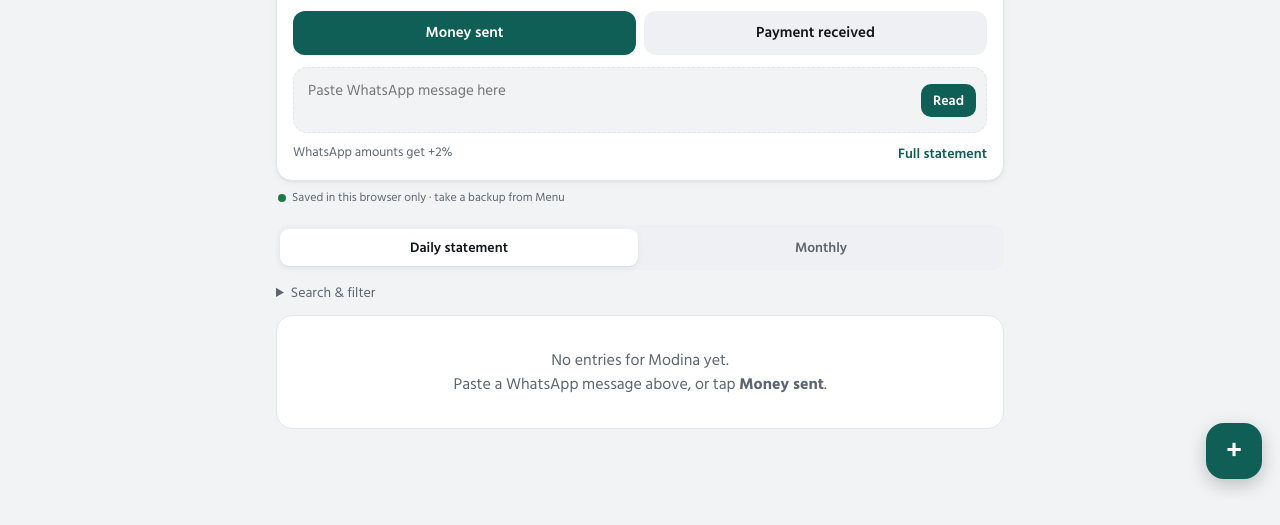
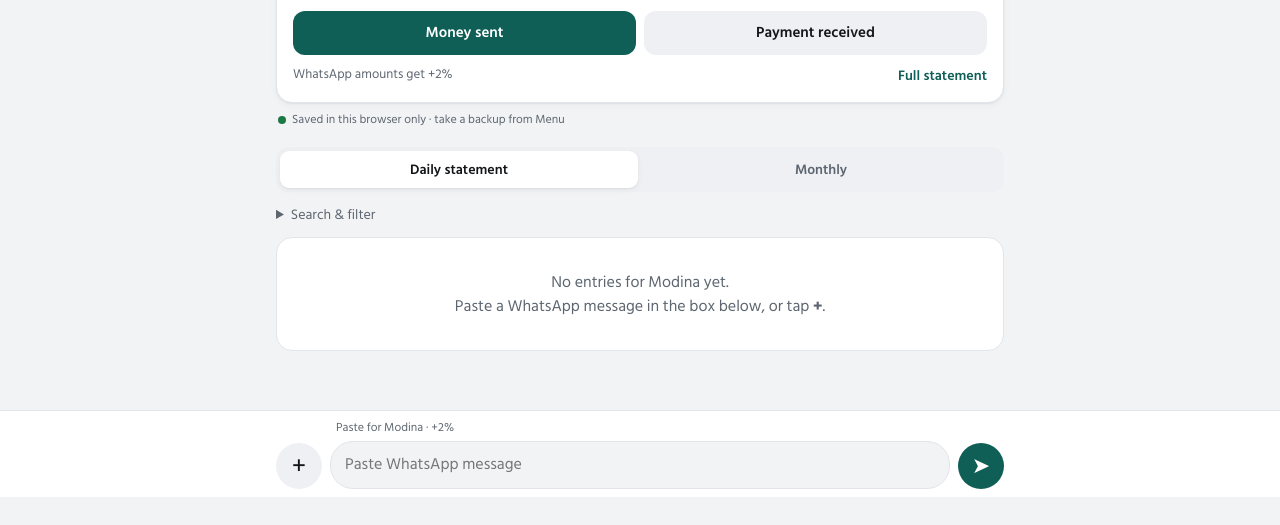
Before and after one commit to muhammadiafinance-sudo/Date-app, a plain HTML site: page hisab/index.html in a window 1280 px wide. Shown: the part 303-828 px from the top of the page. After the commit the page ends 800 px from the top, so only its background shows below. Drawn offline with Linux system fonts and the light colour scheme.

Commit message:
Partner Hisab: chat-style layout
Co-Authored-By: Claude Opus 5.5 <noreply@anthropic.com>
Claude-Session: https://claude.ai/code/session_01XEfbEQXSMXiWBLSTktroWg

```diff
--- a/hisab/index.html
+++ b/hisab/index.html
@@ -39,7 +39,7 @@
   --recv-soft:#1d3d2a;--recv-ink:#7fdca2;
   --chip:#252a30;--shadow:none;--toast:#eceef1;--on-toast:#0e1012;--scrim:rgba(0,0,0,.6);color-scheme:dark}
 *{box-sizing:border-box}
-body{background:var(--bg);color:var(--ink);font:16px/1.5 var(--font);padding-bottom:96px;-webkit-tap-highlight-color:transparent}
+body{background:var(--bg);color:var(--ink);font:16px/1.5 var(--font);padding-bottom:calc(92px + env(safe-area-inset-bottom,0px));-webkit-tap-highlight-color:transparent}
 body::before{content:"";position:fixed;inset:0 0 auto;height:env(safe-area-inset-top,0px);z-index:10;background:var(--surface)}
 .num,.amt{font-variant-numeric:tabular-nums}
 .wrap{max-width:760px;margin:0 auto;padding-left:max(16px,env(safe-area-inset-left,0px));padding-right:max(16px,env(safe-area-inset-right,0px))}
@@ -84,10 +84,6 @@ header{position:sticky;top:env(safe-area-inset-top,0px);z-index:5;background:var
 .btn.sm{padding:6px 12px;font-size:14px;border-radius:10px}
 .btn:disabled{opacity:.5;cursor:default}
 .btns{display:flex;gap:8px;flex-wrap:wrap;align-items:center}
-.paste{margin-top:12px;border:1.5px dashed var(--line);border-radius:14px;padding:10px;display:flex;gap:8px;align-items:center;background:var(--bg)}
-.paste textarea{flex:1;min-width:0;border:0;background:transparent;resize:none;height:44px;font:inherit;font-size:15px;color:var(--ink);padding:2px 4px}
-.paste textarea:focus{outline:none}
-.paste:focus-within{border-color:var(--brand)}
 .meta-line{display:flex;justify-content:space-between;gap:8px;flex-wrap:wrap;margin-top:10px;font-size:13px;color:var(--muted)}
 .linkish{background:none;border:0;padding:0;color:var(--brand);font-weight:600;cursor:pointer;font-size:14px}
 .sync{font-size:12px;color:var(--muted);margin:8px 2px 0;display:flex;align-items:center;gap:6px}
@@ -148,7 +144,16 @@ input,select,textarea{width:100%;padding:10px 12px;border:1px solid var(--line);
 .tbl td{padding:8px 14px;border-top:1px solid var(--line);white-space:nowrap}
 
 /* fab, dialogs, toast */
-.fab{position:fixed;right:calc(18px + env(safe-area-inset-right,0px));bottom:calc(18px + env(safe-area-inset-bottom,0px));width:56px;height:56px;border-radius:18px;font-size:28px;line-height:1;box-shadow:0 6px 18px rgba(0,0,0,.22);z-index:6;padding:0}
+.composer{position:fixed;left:0;right:0;bottom:0;z-index:6;background:var(--surface);border-top:1px solid var(--line);padding-top:8px;padding-bottom:calc(8px + env(safe-area-inset-bottom,0px))}
+.composer .wrap{display:flex;align-items:flex-end;gap:8px}
+.cbtn{flex:none;width:46px;height:46px;border-radius:50%;border:0;display:grid;place-items:center;font-size:22px;line-height:1;cursor:pointer;padding:0}
+.cbtn.plus{background:var(--chip);color:var(--ink);font-size:26px}
+.cbtn.send{background:var(--brand);color:var(--on-brand)}
+.cbox{flex:1;min-width:0;background:var(--bg);border:1px solid var(--line);border-radius:23px;padding:4px 14px;display:flex;align-items:center}
+.cbox:focus-within{border-color:var(--brand)}
+.cbox textarea{width:100%;border:0;background:transparent;resize:none;font:inherit;font-size:16px;color:var(--ink);padding:8px 0;height:38px;max-height:120px;line-height:1.35}
+.cbox textarea:focus{outline:none}
+.cfor{font-size:12px;color:var(--muted);margin:0 0 4px 60px}
 dialog{border:0;border-radius:18px;padding:0;width:min(520px,calc(100vw - 24px));background:var(--surface);color:var(--ink)}
 dialog::backdrop{background:var(--scrim)}
 .dhd{padding:14px 16px;border-bottom:1px solid var(--line);display:flex;justify-content:space-between;align-items:center;gap:8px}
@@ -177,7 +182,7 @@ dialog::backdrop{background:var(--scrim)}
 .psum{display:flex;justify-content:space-between;gap:8px;flex-wrap:wrap;padding:10px 0;border-top:2px solid var(--line);font-variant-numeric:tabular-nums}
 pre.stmt{white-space:pre-wrap;background:var(--bg);padding:12px;border-radius:12px;font:14px/1.5 var(--font);max-height:46vh;overflow:auto;font-variant-numeric:tabular-nums;user-select:all;margin:0 0 12px}
 .hint{font-size:13px;color:var(--muted)}
-.toast{position:fixed;left:50%;bottom:calc(90px + env(safe-area-inset-bottom,0px));transform:translateX(-50%);background:var(--toast);color:var(--on-toast);padding:10px 12px 10px 16px;border-radius:12px;font-size:14px;opacity:0;transition:opacity .2s;pointer-events:none;z-index:50;max-width:calc(100vw - 32px);display:flex;gap:12px;align-items:center}
+.toast{position:fixed;left:50%;bottom:calc(100px + env(safe-area-inset-bottom,0px));transform:translateX(-50%);background:var(--toast);color:var(--on-toast);padding:10px 12px 10px 16px;border-radius:12px;font-size:14px;opacity:0;transition:opacity .2s;pointer-events:none;z-index:50;max-width:calc(100vw - 32px);display:flex;gap:12px;align-items:center}
 .toast.show{opacity:1;pointer-events:auto}
 .toast button{background:none;border:0;color:inherit;font-weight:700;text-decoration:underline;cursor:pointer;padding:2px 4px}
 
@@ -186,7 +191,7 @@ pre.stmt{white-space:pre-wrap;background:var(--bg);padding:12px;border-radius:12
 .lock .box{width:min(340px,100%);text-align:center}
 .lock .logo{margin:0 auto 12px;width:52px;height:52px;font-size:26px;border-radius:14px}
 .lock input{text-align:center;font-size:26px;letter-spacing:.4em;margin:14px 0 10px}
-body.locked main,body.locked header,body.locked .fab{visibility:hidden}
+body.locked main,body.locked header,body.locked .composer{visibility:hidden}
 @media (prefers-reduced-motion:reduce){.toast{transition:none}}
 @media (max-width:380px){.hero .big{font-size:34px}.actions{grid-template-columns:1fr}}
 </style>
@@ -227,7 +232,14 @@ body.locked main,body.locked header,body.locked .fab{visibility:hidden}
   <section id="v-monthly" hidden><div class="card tbl" id="monthly"></div></section>
 </main>
 
-<button class="btn fab" id="fab" type="button" aria-label="Add entry">+</button>
+<div class="composer" id="composer"><div class="wrap" style="flex-direction:column;align-items:stretch;gap:0">
+  <div class="cfor" id="cfor"></div>
+  <div style="display:flex;align-items:flex-end;gap:8px">
+    <button class="cbtn plus" id="fab" type="button" aria-label="Add entry by hand">+</button>
+    <div class="cbox"><textarea id="cText" rows="1" placeholder="Paste WhatsApp message" aria-label="Paste WhatsApp message"></textarea></div>
+    <button class="cbtn send" id="cSend" type="button" aria-label="Read message">➤</button>
+  </div>
+</div></div>
 <div class="toast" id="toast" role="status"><span id="toastMsg"></span><button id="toastAct" type="button" hidden>Undo</button></div>
 
 <div class="lock" id="lock" hidden>
@@ -421,7 +433,7 @@ function save(){
 function startDb(){
   let gotM=false,gotC=false;
   const timer=setTimeout(()=>{if(!loaded)status('Still connecting… your hisab will appear when the connection is back.',true)},10000);
-  const ready=()=>{if(gotM&&gotC&&!loaded){loaded=true;clearTimeout(timer);status(canWrite?'Saved online · same on every device':'View only · you cannot change this hisab')}render()};
+  const ready=()=>{if(gotM&&gotC&&!loaded){loaded=true;clearTimeout(timer);status(canWrite?'Saved online · same on every device':'View only · you cannot change this hisab');render();toLatest();return}render()};
   db.collection('months').onSnapshot(snap=>{
     const ents=[];written={};
     snap.docs.forEach(d=>{const v=d.data()||{};written[d.id]=JSON.stringify(v.entries||{});Object.values(v.entries||{}).forEach(e=>ents.push(e))});
@@ -443,7 +455,7 @@ async function init(){
   $('writeNote').textContent=db?'Online data: only you (and people you give Editor access) can change it. Viewers can only read.':'This copy keeps data in this browser only. Save a backup file regularly.';
   if(db){startDb();return}
   try{const s=JSON.parse(store.get(LKEY));if(s&&Array.isArray(s.entries)){state=s;state.settings=state.settings||{chargeToPartner:true}}}catch(e){}
-  loaded=true;status('Saved in this browser only · take a backup from Menu');render();
+  loaded=true;status('Saved in this browser only · take a backup from Menu');render();toLatest();
 }
 
 // ================= PIN lock (this device) =================
@@ -631,10 +643,10 @@ function render(){
         <button class="btn" type="button" data-new="send">Money sent</button>
         <button class="btn soft" type="button" data-new="bank">Payment received</button>
       </div>
-      <div class="paste"><textarea data-paste="${esc(p)}" rows="1" placeholder="Paste WhatsApp message here" aria-label="Paste WhatsApp message for ${esc(p)}"></textarea><button class="btn sm" type="button" data-read="${esc(p)}">Read</button></div>
       <div class="meta-line"><span>${pc?'WhatsApp amounts get +'+pc+'%':'WhatsApp amounts are added exactly'}${t.charge?' · charges '+tk(t.charge):''}</span><button class="linkish" type="button" data-full="${esc(p)}">Full statement</button></div>
     </div>`;
   }else $('hero').innerHTML='<div class="empty">Add a profile from Menu → Profiles.</div>';
+  $('cfor').textContent=cur?`Paste for ${cur}${rate(cur)?' · +'+rate(cur)+'%':' · exact amount'}`:'';$('cText').dataset.paste=cur||'';
   $('ePartner').innerHTML=state.partners.map(p=>`<option>${esc(p)}</option>`).join('');
   $('stmtBtns').innerHTML=state.partners.map(p=>`<button class="btn ghost" type="button" data-full="${esc(p)}">${esc(p)}</button>`).join('');
   $('partnerEdit').innerHTML=state.partners.map((p,i)=>`<div class="btns" style="margin-bottom:8px"><input value="${esc(p)}" style="flex:1;min-width:120px" data-ren="${i}" aria-label="Profile name"><label style="display:flex;align-items:center;gap:4px;margin:0;color:var(--ink)">+<input type="number" step="any" min="0" value="${rate(p)}" data-pct="${esc(p)}" style="width:70px" aria-label="Extra percent for ${esc(p)}">%</label><button class="btn ghost sm" type="button" data-rm="${i}">Remove</button></div>`).join('');
@@ -642,16 +654,18 @@ function render(){
   drawPin();renderDays();renderMonthly();
 }
 let shownDays=[];
+function toLatest(){if($('v-days').hidden)return;requestAnimationFrame(()=>scrollTo({top:document.documentElement.scrollHeight,behavior:'auto'}))}
 function renderDays(){
   if(!cur){$('list').innerHTML='';$('filterSum').textContent='';return}
   const ft=$('fType').value,q=normDigits($('fSearch').value).trim().toLowerCase(),from=$('fFrom').value,to=$('fTo').value;
   const match=e=>(!ft||e.type===ft)&&(!q||[e.number,e.note,e.method,e.holder,e.bank,e.account,String(e.amount),String(e.base||'')].join(' ').toLowerCase().includes(q));
-  shownDays=dayGroups(cur).filter(d=>(!from||d.date>=from)&&(!to||d.date<=to)).map(d=>({...d,shown:d.items.filter(match)})).filter(d=>d.shown.length).reverse();
+  shownDays=dayGroups(cur).filter(d=>(!from||d.date>=from)&&(!to||d.date<=to)).map(d=>({...d,shown:d.items.filter(match)})).filter(d=>d.shown.length);
   let n=0;shownDays.forEach(d=>n+=d.shown.length);
   const filtered=ft||q||from||to;
   $('filterSum').textContent=n?`${shownDays.length} day${shownDays.length>1?'s':''} · ${n} entr${n>1?'ies':'y'}${filtered?' (filtered)':''}`:'';
-  if(!n){$('list').innerHTML=`<div class="empty">${state.entries.some(e=>e.partner===cur)?'Nothing matches this search.':`No entries for ${esc(cur)} yet.<br>Paste a WhatsApp message above, or tap <b>Money sent</b>.`}</div>`;return}
-  $('list').innerHTML='<div class="days">'+shownDays.slice(0,120).map((d,i)=>{const o=bal(d.open),c=bal(d.close);return `<section class="day${i%2?' alt':''}">
+  if(!n){$('list').innerHTML=`<div class="empty">${state.entries.some(e=>e.partner===cur)?'Nothing matches this search.':`No entries for ${esc(cur)} yet.<br>Paste a WhatsApp message in the box below, or tap <b>+</b>.`}</div>`;return}
+  const start=Math.max(0,shownDays.length-120),last=shownDays.length-1;
+  $('list').innerHTML=(start?'<p class="hint">Showing the latest 120 days. Use the date filter for older days.</p>':'')+'<div class="days">'+shownDays.slice(start).map((d,k)=>{const i=start+k,o=bal(d.open),c=bal(d.close);return `<section class="day${(last-i)%2?' alt':''}">
     <div class="dh"><div><b>${dayName(d.date)}</b><small>${d.items.length} entr${d.items.length>1?'ies':'y'}</small></div><div class="dbtns"><button class="copy" type="button" data-copyday="${i}">⧉ Copy</button><button class="copy share" type="button" data-shareday="${i}">↗ Share</button></div></div>
     ${d.shown.map(e=>`<button class="row${e.type==='bank'?' recv':''}" type="button" data-edit="${e.id}">
       <div><div class="t">${e.type==='send'?esc(e.number||'Money sent')+`<span class="chip">${esc(e.method)}</span>`:(e.method==='Bank'?'Bank payment':e.method==='Cash'?'Cash received':'Received')+`<span class="chip in">${esc(e.method)}</span>`}</div>
@@ -663,7 +677,7 @@ function renderDays(){
       <span>${d.sent?'Sent today '+tk(d.sent):''}</span>
       <span>${d.recv?'Received today <b class="green">'+tk(d.recv)+'</b>':''}</span>
       <div class="end"><small>Balance · ${c.word}</small><b class="${c.cls}">${sbal(d.close)}</b></div>
-    </div></section>`}).join('')+'</div>'+(shownDays.length>120?'<p class="hint">Showing the latest 120 days. Use the date filter for older days.</p>':'');
+    </div></section>`}).join('')+'</div>';
 }
 function renderMonthly(){
   if(!cur){$('monthly').innerHTML='';return}
@@ -739,7 +753,7 @@ function saveEntry(more){
     number:num,charge:curType==='send'?(parseFloat($('eCharge').value)||0):0,note:$('eNote').value.trim().slice(0,200)};
   if(curType==='bank'&&e.method==='Bank'){const h=$('eHolder').value.trim().slice(0,60),bk=$('eBank').value.trim().slice(0,60),ac=normDigits($('eAcct').value).trim().slice(0,30);if(h)e.holder=h;if(bk)e.bank=bk;if(ac)e.account=ac}
   if(old)state.entries[state.entries.indexOf(old)]=e;else state.entries.push(e);
-  cur=p;save();render();toast('Saved');
+  cur=p;save();render();toLatest();toast('Saved');
   if(more){['eAmount','eNumber','eCharge','eNote'].forEach(i=>$(i).value='');fillNumbers();updTotal();$('eNumber').focus()}
   else $('dlgEntry').close();
 }
@@ -804,7 +818,7 @@ function addPaste(){
   let ts=Date.now();const ids=[];
   on.forEach(r=>{const id=uid();ids.push(id);state.entries.push({id,ts:ts++,type:'send',partner:p,date:d,method:r.method||def,amount:addPct(r.base,pc),...(pc?{base:r.base,pct:pc}:{}),number:r.number,charge:0,note:(r.note||'').slice(0,200)})});
   if(pc!==rate(p))state.settings.pct={...(state.settings.pct||{}),[p]:pc};
-  cur=p;save();render();$('dlgPaste').close();
+  cur=p;save();render();$('dlgPaste').close();toLatest();
   toast(`Added ${on.length} to ${p}`,()=>{state.entries=state.entries.filter(e=>!ids.includes(e.id));save();render();toast('Removed again')});
 }
 function parseAmt(v){v=normDigits(v).trim().replace(/,/g,'');const k=/k$/i.test(v);const n=parseFloat(v);return n>0?(k?n*1000:n):0}
@@ -880,7 +894,7 @@ function restore(inp){
 }
 
 // ================= profiles =================
-function setProfile(p){cur=p;store.set(PROF_KEY,p);render();scrollTo({top:0})}
+function setProfile(p){cur=p;store.set(PROF_KEY,p);render();toLatest()}
 function addPartner(){const n=$('newPartner').value.trim().slice(0,40);if(!n)return;if(state.partners.includes(n))return toast(n+' already exists');state.partners.push(n);$('newPartner').value='';save();render()}
 function renamePartner(i,n){n=n.trim().slice(0,40);const old=state.partners[i];if(!n||n===old)return;if(state.partners.includes(n)){render();return toast(n+' already exists')}
   if(state.settings.pct&&old in state.settings.pct){state.settings.pct[n]=state.settings.pct[old];delete state.settings.pct[old]}
@@ -892,10 +906,13 @@ let tt,toastFn=null;
 function toast(m,undo){$('toastMsg').textContent=m;toastFn=undo||null;$('toastAct').hidden=!undo;$('toast').classList.add('show');clearTimeout(tt);tt=setTimeout(()=>{$('toast').classList.remove('show');toastFn=null},undo?6000:2600)}
 $('toastAct').onclick=()=>{const f=toastFn;toastFn=null;$('toast').classList.remove('show');if(f)f()};
 $('fab').onclick=()=>openEntry(null,'send');
+function growC(){const t=$('cText');t.style.height='38px';t.style.height=Math.min(t.scrollHeight,120)+'px'}
+$('cText').addEventListener('input',growC);
+$('cSend').onclick=()=>{const t=$('cText');if(!cur)return;if(!t.value.trim()){t.focus();return toast('Paste the WhatsApp message in the box first')}const v=t.value;t.value='';growC();openPaste(cur,v)};
 $('menuBtn').onclick=()=>$('dlgMenu').showModal();
 $('clearF').onclick=()=>{['fType','fSearch','fFrom','fTo'].forEach(i=>$(i).value='');renderDays()};
 ['fType','fFrom','fTo'].forEach(i=>$(i).addEventListener('change',renderDays));$('fSearch').addEventListener('input',renderDays);
-document.querySelectorAll('.tab').forEach(t=>t.onclick=()=>{document.querySelectorAll('.tab').forEach(x=>x.classList.toggle('on',x===t));['days','monthly'].forEach(v=>$('v-'+v).hidden=v!==t.dataset.v)});
+document.querySelectorAll('.tab').forEach(t=>t.onclick=()=>{document.querySelectorAll('.tab').forEach(x=>x.classList.toggle('on',x===t));['days','monthly'].forEach(v=>$('v-'+v).hidden=v!==t.dataset.v);toLatest()});
 document.querySelectorAll('#dlgEntry .seg button').forEach(b=>b.onclick=()=>setType(b.dataset.t));
 document.querySelectorAll('[data-close]').forEach(b=>b.onclick=()=>b.closest('dialog').close());
 document.querySelectorAll('dialog').forEach(d=>d.addEventListener('click',e=>{if(e.target===d&&d.id!=='dlgAsk')d.close()}));
@@ -925,7 +942,7 @@ $('pRows').addEventListener('change',e=>{const i=e.target.dataset.pi;if(i===unde
 const pasteLen=new WeakMap();
 document.addEventListener('input',e=>{const t=e.target;if(t.dataset.paste===undefined)return;
   const prev=pasteLen.get(t)||0;pasteLen.set(t,t.value.length);
-  if(t.value.length-prev>=11&&/[01০১]/.test(t.value)&&/\d{3}|[০-৯]{3}/.test(t.value)){const v=t.value;t.value='';pasteLen.set(t,0);openPaste(t.dataset.paste,v)}});
+  if(t.value.length-prev>=11&&/[01০১]/.test(t.value)&&/\d{3}|[০-৯]{3}/.test(t.value)){const v=t.value;t.value='';pasteLen.set(t,0);if(t.id==='cText')growC();openPaste(t.dataset.paste,v)}});
 $('copyBtn').onclick=()=>copyText($('sText').textContent,$('sText'));
 $('expBtn').onclick=exportXlsx;
 $('impBtn').onclick=()=>$('impFile').click();$('impFile').onchange=e=>importFile(e.target);
```
